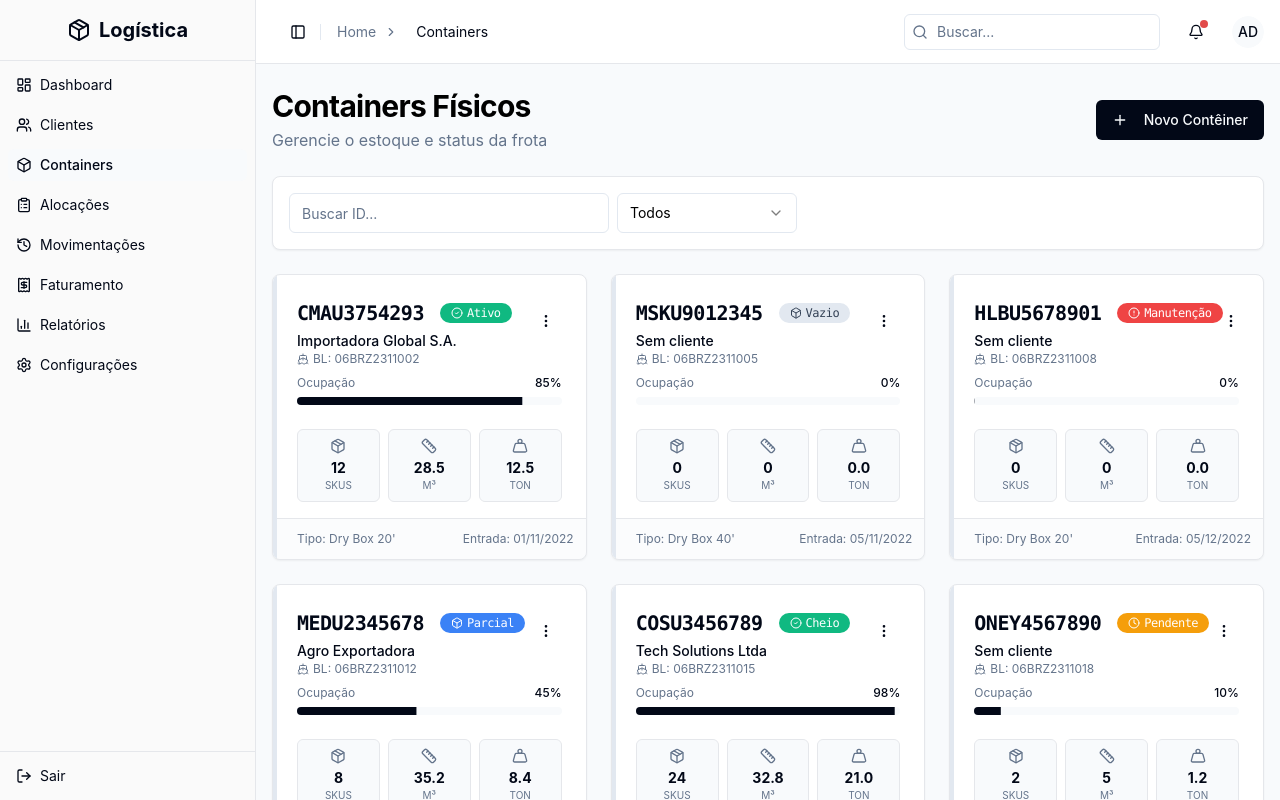
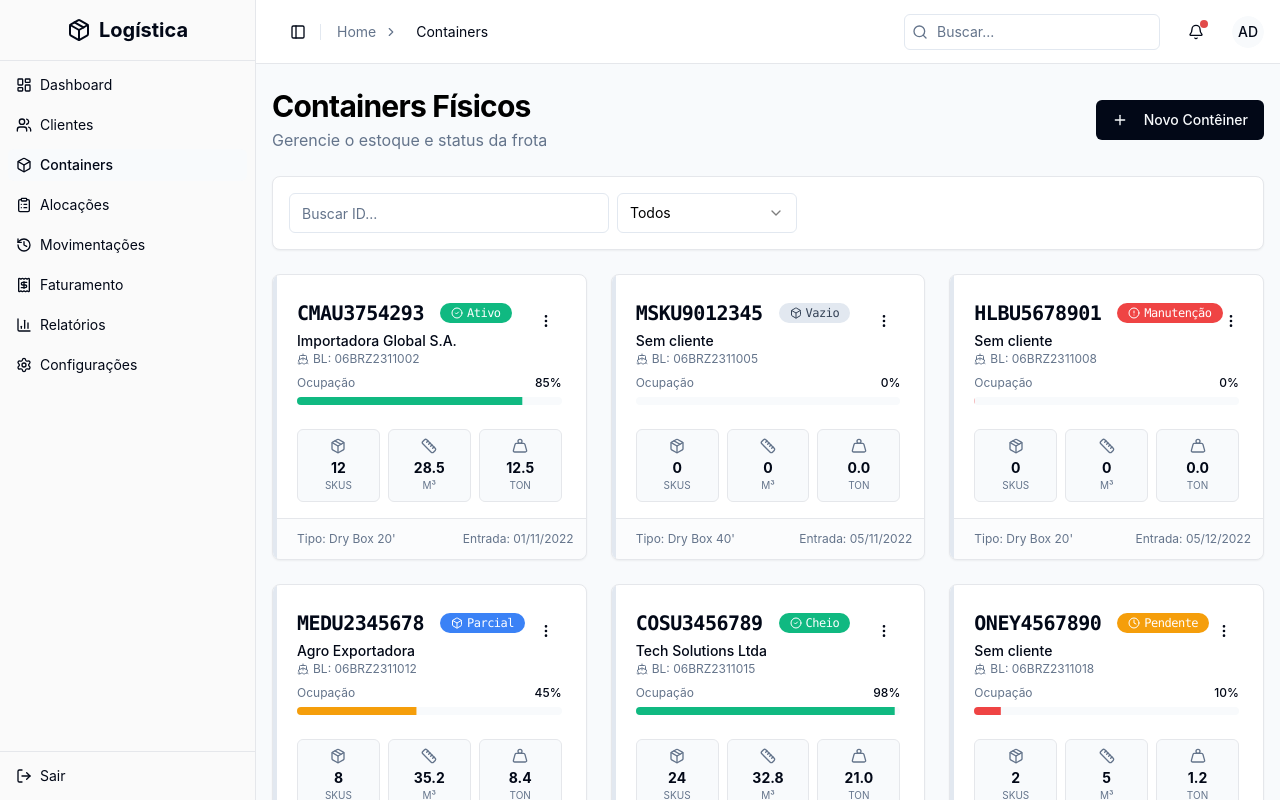
Before and after one commit to Marcelo-Rosas/logistica_containers_skip, a React (Vite) app: page /containers in a window 1280 px wide. Shown: the top 800 px of the page. Built offline with nearby package versions, Linux system fonts and the light colour scheme.

Commit message:
Fix: Resolve indicatorClassName prop error on Allocations page

```diff
--- a/src/components/ui/progress.tsx
+++ b/src/components/ui/progress.tsx
@@ -4,10 +4,16 @@ import * as ProgressPrimitive from '@radix-ui/react-progress'
 
 import { cn } from '@/lib/utils'
 
+interface ProgressProps extends React.ComponentPropsWithoutRef<
+  typeof ProgressPrimitive.Root
+> {
+  indicatorClassName?: string
+}
+
 const Progress = React.forwardRef<
   React.ElementRef<typeof ProgressPrimitive.Root>,
-  React.ComponentPropsWithoutRef<typeof ProgressPrimitive.Root>
->(({ className, value, ...props }, ref) => (
+  ProgressProps
+>(({ className, value, indicatorClassName, ...props }, ref) => (
   <ProgressPrimitive.Root
     ref={ref}
     className={cn(
@@ -17,7 +23,10 @@ const Progress = React.forwardRef<
     {...props}
   >
     <ProgressPrimitive.Indicator
-      className="h-full w-full flex-1 bg-primary transition-all"
+      className={cn(
+        'h-full w-full flex-1 bg-primary transition-all',
+        indicatorClassName,
+      )}
       style={{ transform: `translateX(-${100 - (value || 0)}%)` }}
     />
   </ProgressPrimitive.Root>
```
Also changed, not shown: 5 other files (tests, documents, lock files or other folders).
